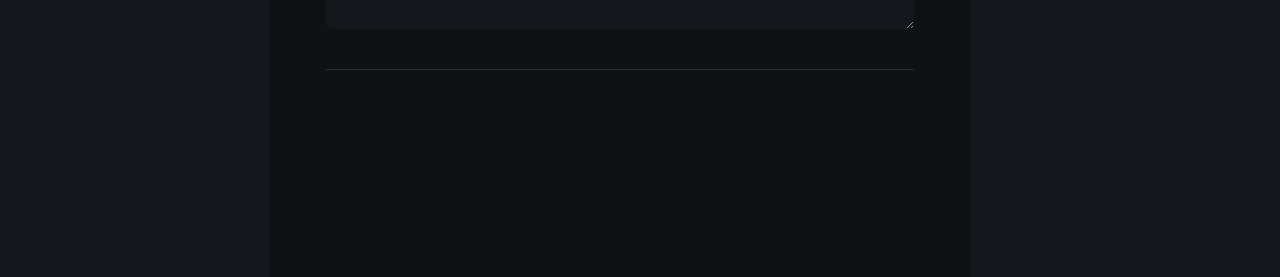
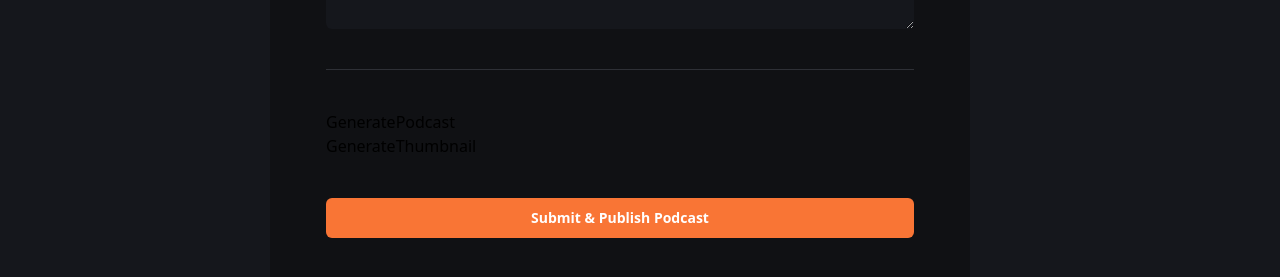
Before and after one commit to luisstarlino/NextJs-StreamIA, a Next.js app: page /create-podcast in a window 1280 px wide. Shown: the part 421-698 px from the top of the page. Built offline with nearby package versions, Linux system fonts and the light colour scheme; no server answers.

Commit message:
finish the main body of form, start now the generate audio podcast component

```diff
--- a/app/(root)/create-podcast/page.tsx
+++ b/app/(root)/create-podcast/page.tsx
@@ -19,6 +19,10 @@
 import { cn } from "@/lib/utils"
 import { useState } from "react"
 import { Textarea } from "@/components/ui/textarea"
+import GeneratePodcast from "@/components/GeneratePodcast"
+import GenerateThumbnail from "@/components/GenerateThumbnail"
+import { Loader } from "lucide-react"
+import { Id } from "@/convex/_generated/dataModel"
 
 
 //------------------------------------------------
@@ -27,21 +31,35 @@
 const openIaVoices = ['allow', 'shimmer', 'nova', 'echo', 'fable', 'onyx'];
 
 const formSchema = z.object({
-  username: z.string().min(2, {
-    message: "Username must be at least 2 characters.",
-  }),
+  title: z.string().min(2),
+  description: z.string().min(2),
 })
 
 const CreatePodcast = () => {
 
+  //------------------------------------------------
+  // --- CONST'S
+  //------------------------------------------------
+  const [imageStorageId, setImageStorageId] = useState<Id<"_storage"> | null>(null);
+  const [imagePrompt, setImagePrompt] = useState<string>("");
+  const [imageUrl, setImageUrl] = useState<string>("");
+
+  const [audioStorageId, setAudioStorageId] = useState<Id<"_storage"> | null>(null);
+  const [audioDuration, setAudioDuration] = useState<number>(0);
+  const [audioUrl, setAudioUrl] = useState<string>("");
+
+
   const [voiceType, setVoiceType] = useState<string | null>(null);
+  const [voicePrompt, setVoicePrompt] = useState<string>("")
 
+  const [isSubmitting, setIsSubmitting] = useState<boolean>(false);
 
   // 1. Define your form.
   const form = useForm<z.infer<typeof formSchema>>({
     resolver: zodResolver(formSchema),
     defaultValues: {
-      username: "",
+      title: "",
+      description: ""
     },
   })
 
@@ -109,6 +127,25 @@
             />
           </div>
 
+          <div className="flex flex-col pt-10">
+            {/* Generate Podcast */}
+            <GeneratePodcast />
+
+            {/* Generate Thumbnail */}
+            <GenerateThumbnail />
+
+            <div className="mt-10 w-full">
+              <Button type="submit" className="text-16 w-full bg-orange-1 py-4 font-extrabold text-white-1 transition-all duration-500 hover:bg-black-1 hover:border-orange-1">
+                {isSubmitting ?
+                  <>
+                    Sending <Loader size={20} className="animate-spin mr-l" />
+                  </> :
+                  "Submit & Publish Podcast"
+                }
+              </Button>
+            </div>
+
+          </div>
         </form>
       </Form>
     </section>
--- /dev/null
+++ b/components/GeneratePodcast.tsx
@@ -0,0 +1,9 @@
+import React from 'react'
+
+const GeneratePodcast = () => {
+  return (
+    <div>GeneratePodcast</div>
+  )
+}
+
+export default GeneratePodcast
--- /dev/null
+++ b/components/GenerateThumbnail.tsx
@@ -0,0 +1,9 @@
+import React from 'react'
+
+const GenerateThumbnail = () => {
+  return (
+    <div>GenerateThumbnail</div>
+  )
+}
+
+export default GenerateThumbnail
```
